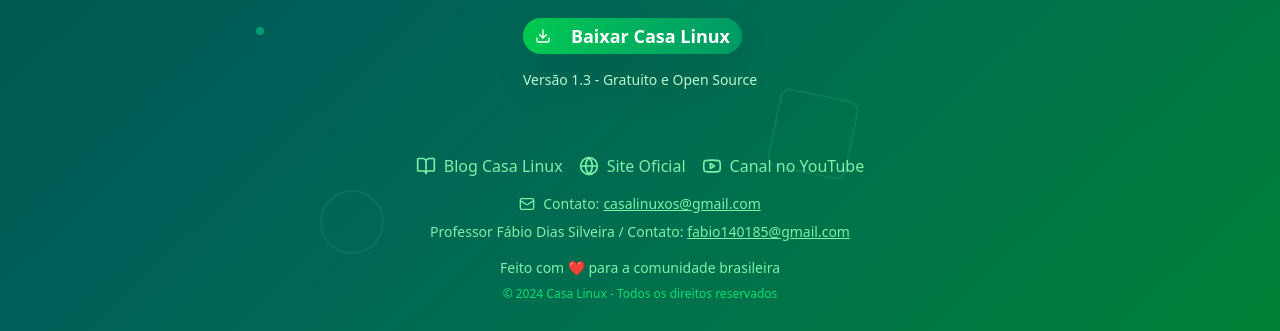
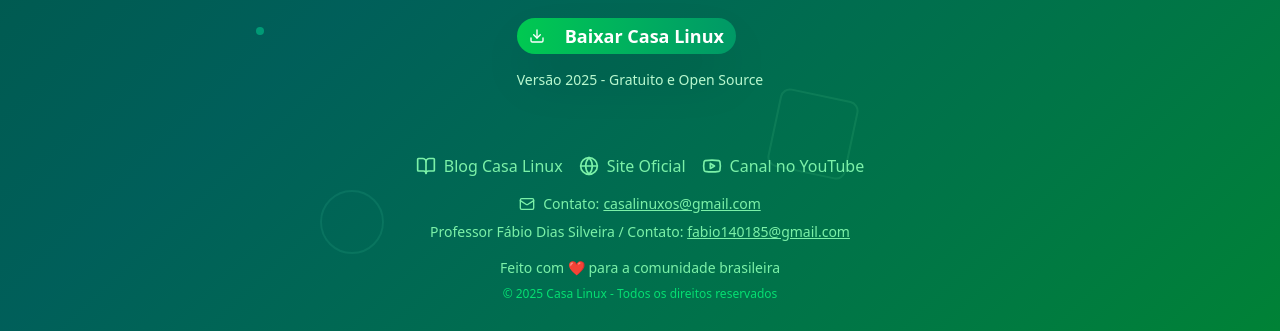
Before and after one commit to casalinux/casalinux.github.io, a React (Vite) app: page / in a window 1280 px wide. Shown: the part 864-1195 px from the top of the page. Built offline with nearby package versions, Linux system fonts and the light colour scheme.

Commit message:
Update App.jsx

```diff
--- a/src/App.jsx
+++ b/src/App.jsx
@@ -81,7 +81,7 @@
             Baixar Casa Linux
           </Button>
           <p className="text-green-200 text-sm mt-4 text-center">
-            Versão 1.3 - Gratuito e Open Source
+            Versão 2025 - Gratuito e Open Source
           </p>
         </div>
 
@@ -114,7 +114,7 @@
             Feito com ❤️ para a comunidade brasileira
           </p>
           <p className="text-green-400 text-xs mt-2">
-            © 2024 Casa Linux - Todos os direitos reservados
+            © 2025 Casa Linux - Todos os direitos reservados
           </p>
         </div>
       </div>
```
